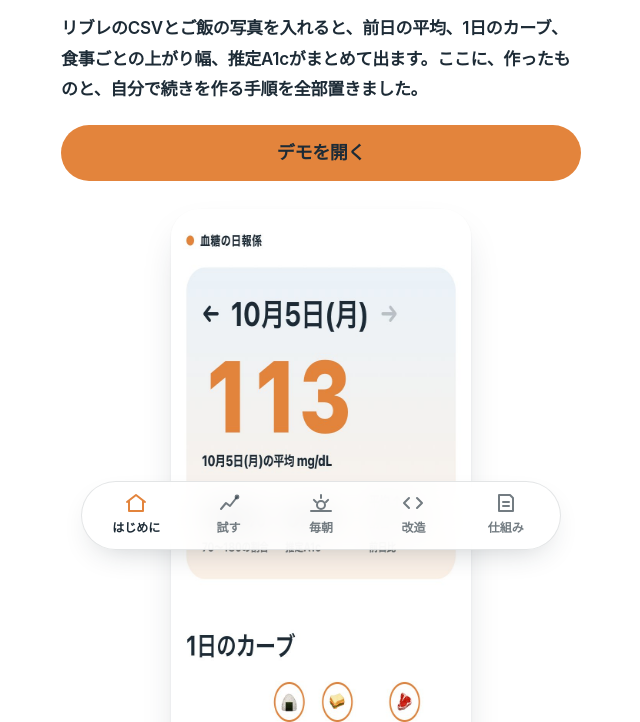
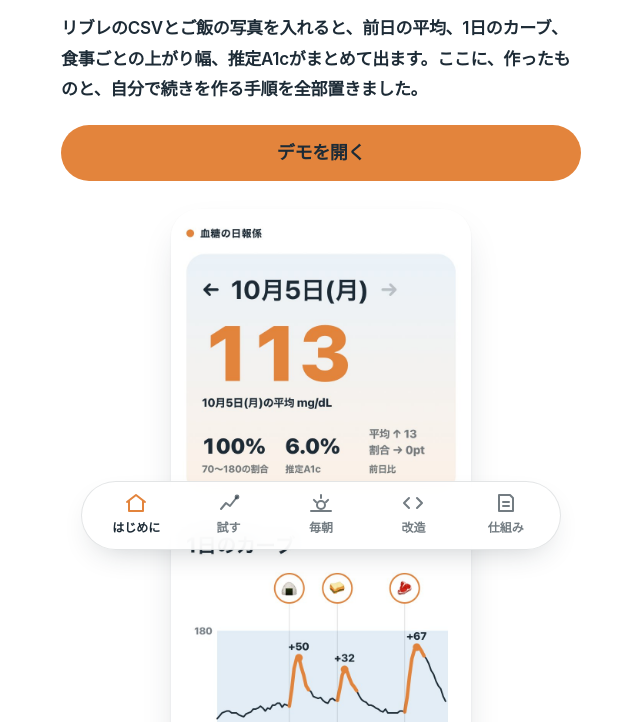
Before and after one commit to Yukitchy/kettou-nippou, a plain HTML site: page hikitsugi/index.html in a window 1280 px wide. Shown: the part 230-952 px from the top of the page, without its empty margins (319-959 px from the left). Drawn offline with Linux system fonts and the light colour scheme.

Commit message:
fix: LPの画面画像が縦に伸びる問題（height:auto）
Co-Authored-By: Claude Opus 5.5 <noreply@anthropic.com>

```diff
--- a/hikitsugi/index.html
+++ b/hikitsugi/index.html
@@ -31,7 +31,7 @@ p{font-weight:600}
 .btn{display:flex;align-items:center;justify-content:center;gap:8px;min-height:56px;margin-top:20px;border-radius:999px;background:var(--acc);color:var(--ink);font-size:18px;text-decoration:none;transition:transform .12s cubic-bezier(.34,1.56,.64,1)}
 .btn:active{transform:scale(.98)}
 .btn.ghost{background:#fff;box-shadow:inset 0 0 0 2px var(--ink)}
-.shot{display:block;width:78%;max-width:300px;margin:28px auto 0;border-radius:28px;box-shadow:0 1px 2px rgba(29,43,54,.08),0 18px 40px -16px rgba(29,43,54,.28)}
+.shot{display:block;width:78%;height:auto;max-width:300px;margin:28px auto 0;border-radius:28px;box-shadow:0 1px 2px rgba(29,43,54,.08),0 18px 40px -16px rgba(29,43,54,.28)}
 .ways{display:grid;gap:12px;margin-top:20px}
 .way{display:grid;grid-template-columns:auto 1fr auto;gap:4px 16px;align-items:center;padding:18px 20px;border-radius:20px;background:var(--card);text-decoration:none;cursor:pointer;border:0;font:inherit;color:inherit;text-align:left;width:100%}
 .way .k{grid-row:span 2;font-size:40px;line-height:1;color:var(--acc);letter-spacing:-.05em;font-variant-numeric:tabular-nums}
```
